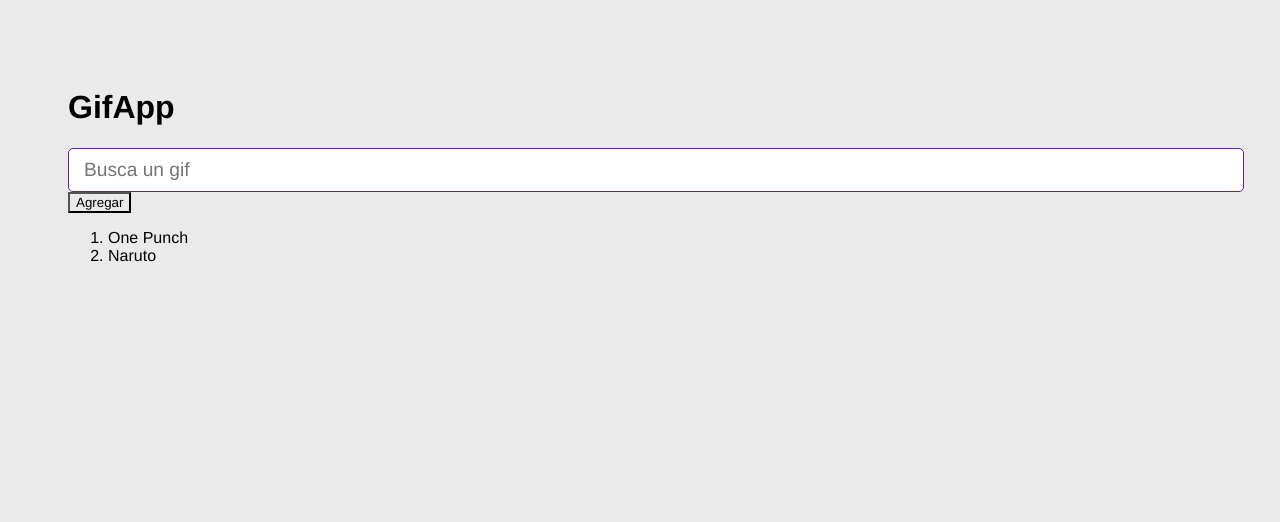
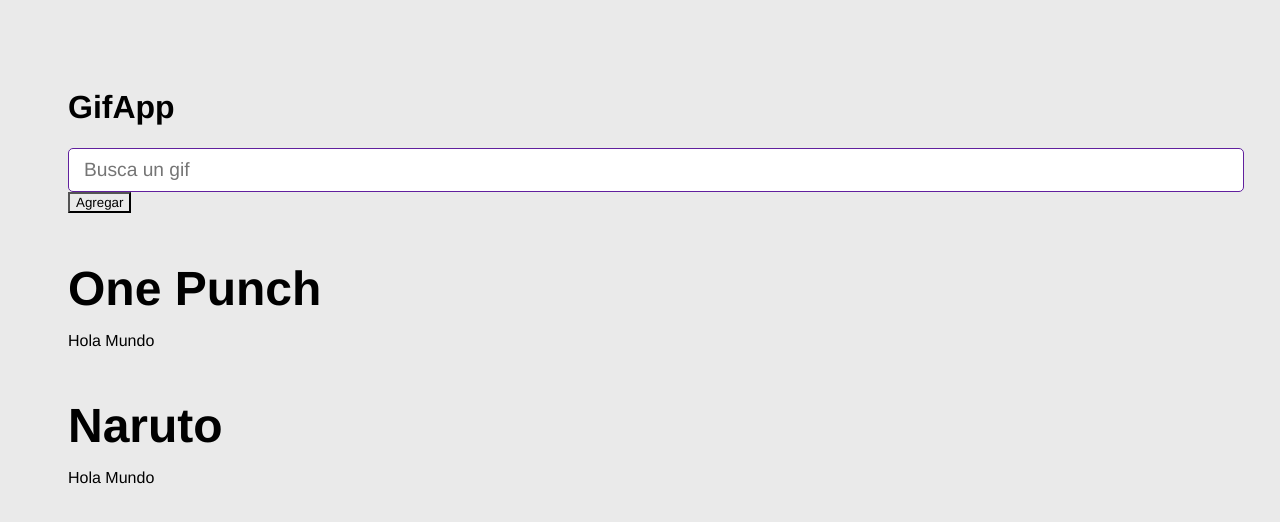
Before and after one commit to itsaalexk/gif-app, a React (Create React App) app: page / in a window 1280 px wide. Shown: the top 522 px of the page. Built offline with nearby package versions, Linux system fonts and the light colour scheme; no server answers.

Commit message:
API fetch

```diff
--- a/src/componentes/GifExpertApp.jsx
+++ b/src/componentes/GifExpertApp.jsx
@@ -1,5 +1,6 @@
 import {useState} from "react";
 import { AddCategory } from "./AddCategory";
+import { GifGrid } from "./GifGrid";
 
 
 
@@ -24,13 +25,15 @@ export const GifExpertApp = () => {
 
     <button onClick={onAddCategory}>Agregar</button>
 
-    <ol>
-        {categories.map((elem)=>{
-            return <li key ={ elem }>{ elem }</li>
-        })}
+
+        {categories.map((elem)=>
+             (
+            < GifGrid key={elem} category={elem}/>
+            )
+        )}
 
 
-    </ol>
+
     </>
   )
 }
--- /dev/null
+++ b/src/componentes/GifGrid.jsx
@@ -0,0 +1,20 @@
+
+
+export const GifGrid = ({category}) => {
+        const getGifs = async()=>{
+            const url = `https://api.giphy.com/v1/gifs/search?api_key=43157MLprdebxZkaFXEUmaEbIZa0j0vZ&q=${category}&limit=20`;
+            const result = await fetch(url);
+            const { data} = await result.json();
+            console.log(data)
+        }
+
+        getGifs()
+
+
+  return (
+    <>
+        <h3>{category}</h3>
+        <p>Hola Mundo</p>
+    </>
+  )
+}
```
